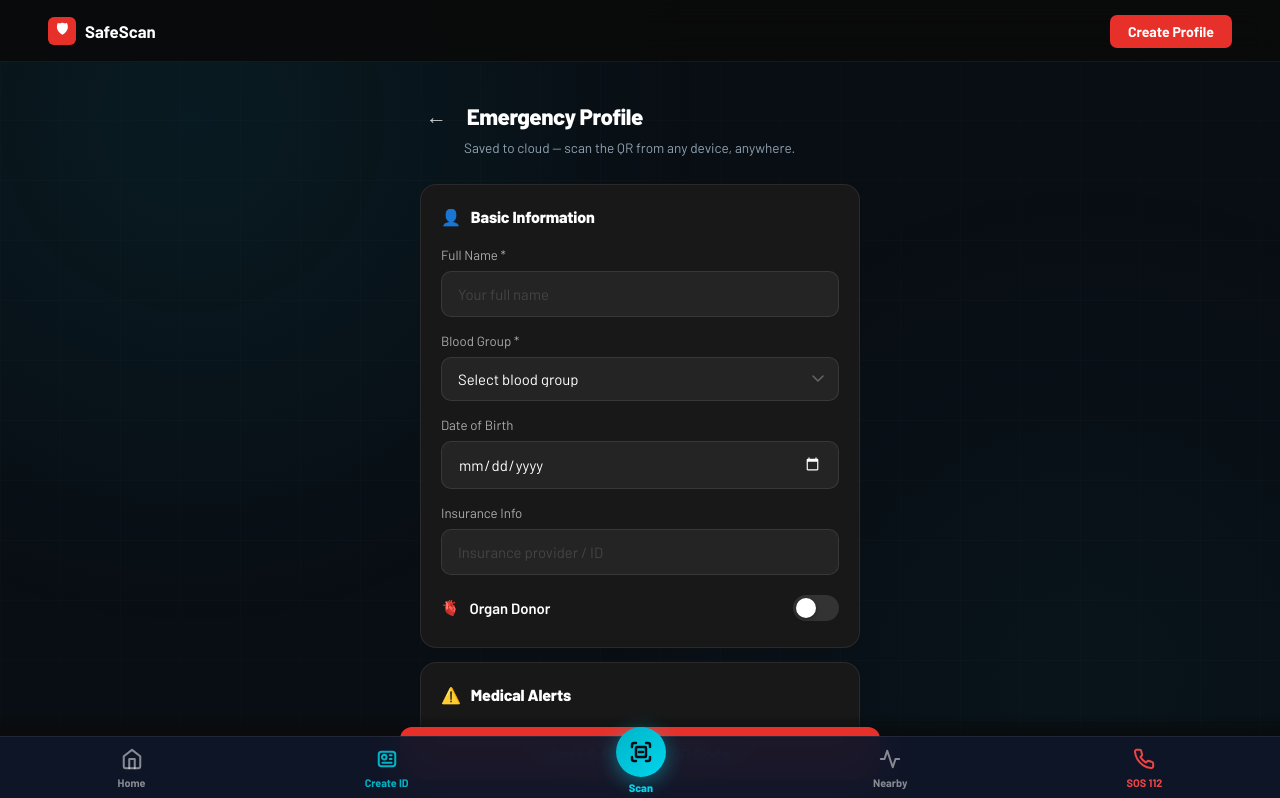
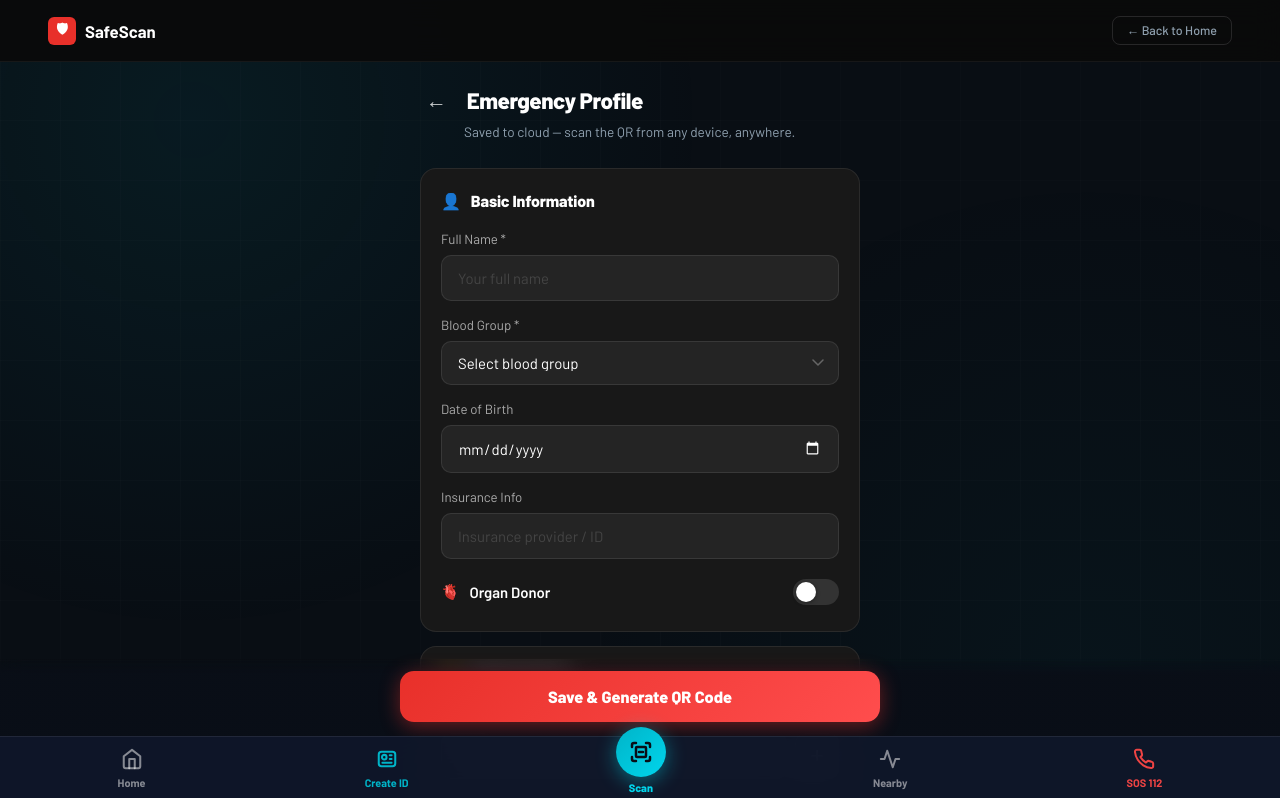
Before and after one commit to Tellakulakiran/safescan, a Next.js app: page /create in a window 1280 px wide. Shown: the top 798 px of the page. Built offline with nearby package versions, Linux system fonts and the light colour scheme.

Commit message:
fix(ui): elevate Save & Generate QR Code button above bottom nav and add bottom scroll clearance

```diff
--- a/src/app/create/page.tsx
+++ b/src/app/create/page.tsx
@@ -482,7 +482,7 @@ export default function CreatePage() {
       <nav className="top-nav">
         <Link href="/" className="nav-logo"><div className="logo-icon">🛡</div>SafeScan</Link>
         <ul className="nav-links">
-          <li><Link href="/create" className="nav-cta">Create Profile</Link></li>
+          <li><Link href="/" className="btn-ghost" style={{padding:'6px 14px',fontSize:'.78rem'}}>← Back to Home</Link></li>
         </ul>
       </nav>
 
--- a/src/app/globals.css
+++ b/src/app/globals.css
@@ -199,7 +199,7 @@ body::before{
 /* ═══════════════════════════════════════
    CREATE PAGE
    ═══════════════════════════════════════ */
-.ep-wrap{max-width:480px;margin:0 auto;padding:40px 20px 120px;position:relative;z-index:1}
+.ep-wrap{max-width:480px;margin:0 auto;padding:24px 20px 200px;position:relative;z-index:1}
 .ep-hdr{display:flex;align-items:center;gap:14px;margin-bottom:8px}
 .ep-back{background:none;border:none;color:white;font-size:1.3rem;cursor:pointer;line-height:1;opacity:.8;transition:opacity .2s;padding:4px 6px;text-decoration:none}
 .ep-back:hover{opacity:1}
@@ -239,10 +239,11 @@ input[type="date"].ep-in{color-scheme:dark}
 .cc-rm:hover{color:var(--red)}
 .add-contact-btn{width:100%;background:#242424;border:1px solid rgba(255,255,255,.09);border-radius:10px;padding:14px;color:white;font-family:'Barlow',sans-serif;font-size:.92rem;font-weight:600;cursor:pointer;transition:background .2s;display:flex;align-items:center;justify-content:center;gap:8px}
 .add-contact-btn:hover{background:#2c2c2c}
-.ep-bar{position:fixed;bottom:0;left:0;right:0;z-index:150;padding:12px 20px calc(20px + var(--safe-bottom));background:linear-gradient(to top,#0a0a0a 70%,transparent)}
+.ep-bar{position:fixed;bottom:calc(64px + env(safe-area-inset-bottom, 0px));left:0;right:0;z-index:900;padding:12px 20px 14px;background:linear-gradient(to top,rgba(9,14,23,0.98) 80%,transparent);backdrop-filter:blur(12px);-webkit-backdrop-filter:blur(12px)}
 .ep-bar-inner{max-width:480px;margin:0 auto}
-.ep-gen-btn{width:100%;background:var(--red);color:white;border:none;border-radius:12px;padding:17px;font-family:'Barlow',sans-serif;font-size:1rem;font-weight:800;cursor:pointer;transition:background .2s,transform .1s;display:flex;align-items:center;justify-content:center;gap:10px}
+.ep-gen-btn{width:100%;background:linear-gradient(135deg,#e8302a,#ff4d4d);color:white;border:none;border-radius:14px;padding:16px 20px;font-family:'Barlow',sans-serif;font-size:1.02rem;font-weight:800;cursor:pointer;transition:all .2s ease;display:flex;align-items:center;justify-content:center;gap:10px;box-shadow:0 4px 20px rgba(232,48,42,.45)}
 .ep-gen-btn:hover{background:var(--red-b);transform:translateY(-1px)}
+.ep-gen-btn:active{transform:scale(0.98)}
 .ep-gen-btn:disabled{opacity:.55;cursor:not-allowed;transform:none}
 .qr-success{display:none;background:#181818;border:1px solid rgba(232,48,42,.3);border-radius:16px;padding:32px 20px;margin-top:14px;text-align:center;animation:fadeInScale .5s ease both}
 .qr-success.show{display:block}
```
